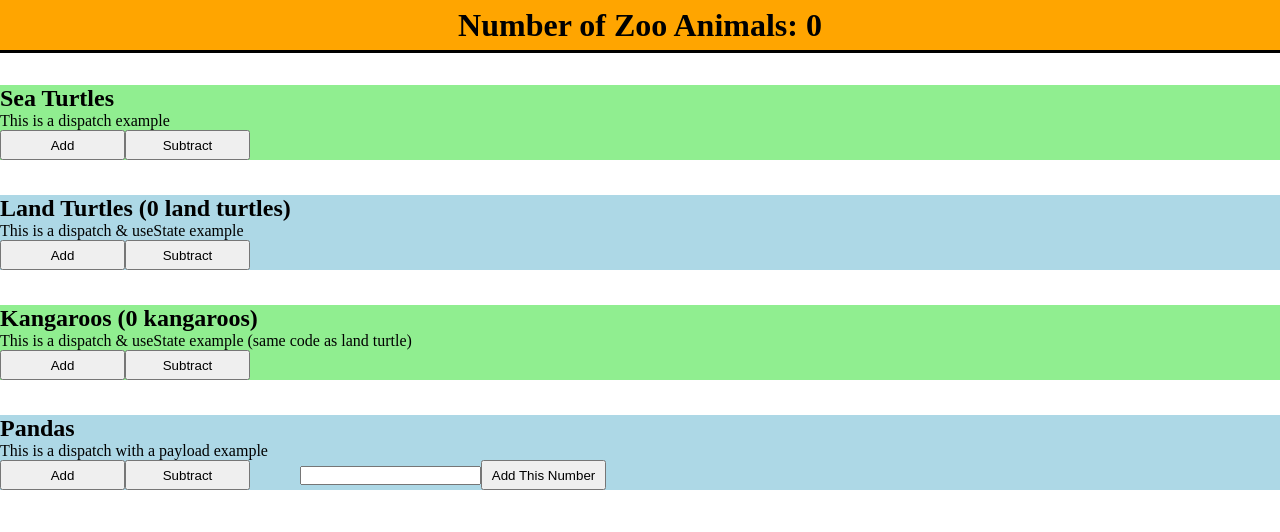
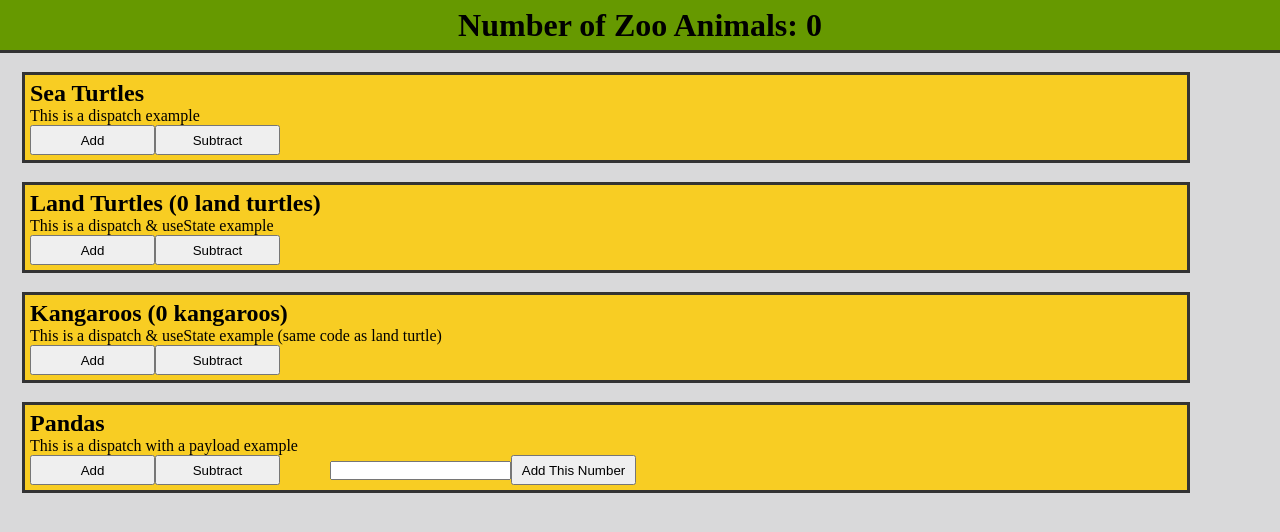
Before and after one commit to ehoover3/redux-example, a React (Create React App) app: page / in a window 1280 px wide. Shown: the top 532 px of the page. Built offline with nearby package versions, Linux system fonts and the light colour scheme.

Commit message:
updated css colors

```diff
--- a/src/App.css
+++ b/src/App.css
@@ -2,11 +2,6 @@
   margin: 0;
   padding: 0;
 }
-
-h2 {
-  margin-top: 35px;
-}
-
 
 img {
   width: 300px;
--- a/src/App.js
+++ b/src/App.js
@@ -7,7 +7,7 @@ import "./App.css";
 
 export default function App() {
   return (
-    <div>
+    <div style={{ backgroundColor: "rgb(217,217,218)", width: "100vw", height: "100vh" }}>
       <NavBar />
       <SeaTurtle />
       <LandTurtle />
--- a/src/components/Kangaroo.js
+++ b/src/components/Kangaroo.js
@@ -21,7 +21,15 @@ export default function Kangaroos() {
   };
 
   return (
-    <div style={{ backgroundColor: "lightgreen" }}>
+    <div
+      style={{
+        backgroundColor: "rgb(248,205,35)",
+        outline: "3px solid rgb(51,51,51)",
+        padding: "5px",
+        margin: "25px",
+        width: "90vw",
+      }}
+    >
       {/* THE NUMBER */}
       <h2>Kangaroos ({kangaroos} kangaroos)</h2>
       <div>This is a dispatch & useState example (same code as land turtle)</div>
--- a/src/components/LandTurtle.js
+++ b/src/components/LandTurtle.js
@@ -21,7 +21,15 @@ export default function LandTurtle() {
   };
 
   return (
-    <div style={{ backgroundColor: "lightblue" }}>
+    <div
+      style={{
+        backgroundColor: "rgb(248,205,35)",
+        outline: "3px solid rgb(51,51,51)",
+        padding: "5px",
+        margin: "25px",
+        width: "90vw",
+      }}
+    >
       {/* THE NUMBER */}
       <h2>Land Turtles ({turtles} land turtles)</h2>
       <div>This is a dispatch & useState example</div>
--- a/src/components/NavBar.js
+++ b/src/components/NavBar.js
@@ -5,8 +5,8 @@ export default function NavBar() {
   const count = useSelector((state) => state.counter.value); // get initial value from store
 
   const style = {
-    outline: "3px solid black",
-    backgroundColor: "orange",
+    outline: "3px solid rgb(51,51,51)",
+    backgroundColor: "rgb(102,153,0)",
     display: "flex",
     justifyContent: "center",
     alignItems: "center",
--- a/src/components/Panda.js
+++ b/src/components/Panda.js
@@ -17,7 +17,15 @@ export default function Snakes() {
   };
 
   return (
-    <div style={{ backgroundColor: "lightblue" }}>
+    <div
+      style={{
+        backgroundColor: "rgb(248,205,35)",
+        outline: "3px solid rgb(51,51,51)",
+        padding: "5px",
+        margin: "25px",
+        width: "90vw",
+      }}
+    >
       {/* THE NUMBER */}
       <h2>Pandas</h2>
       <div>This is a dispatch with a payload example</div>
--- a/src/components/SeaTurtle.js
+++ b/src/components/SeaTurtle.js
@@ -8,7 +8,15 @@ export default function SeaTurtle() {
   const dispatch = useDispatch(); // send info (a.k.a. "state") to the store
 
   return (
-    <div style={{ backgroundColor: "lightgreen" }}>
+    <div
+      style={{
+        backgroundColor: "rgb(248,205,35)",
+        outline: "3px solid rgb(51,51,51)",
+        padding: "5px",
+        margin: "25px",
+        width: "90vw",
+      }}
+    >
       {/* THE NUMBER */}
       <h2>Sea Turtles</h2>
       <div>This is a dispatch example</div>
```
